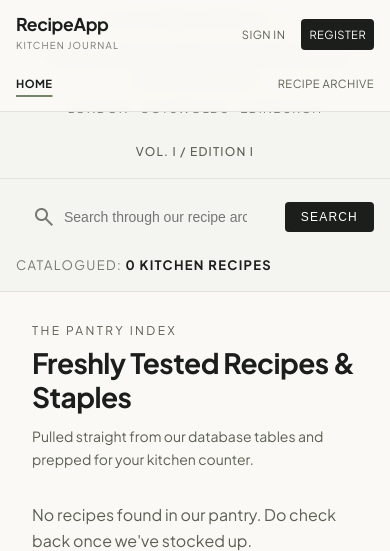
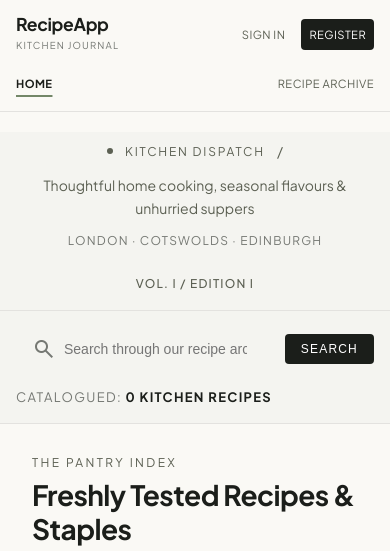
Before and after one commit to bdc-gh/CSCK543-end-of-module-assessment, a PHP site: page / in a window 390 px wide. Shown: the top 551 px of the page. Run offline with PHP 8.4, Linux system fonts and the light colour scheme; data that the repository does not hold is empty.

Commit message:
keep mobile homepage content clear of header

```diff
--- a/assets/css/recipes.css
+++ b/assets/css/recipes.css
@@ -913,7 +913,7 @@ a.favourite-button:visited { color: #30332F; }
     text-align: center;
 }
 .kitchen-ribbon {
-    margin-top: 0;
+    margin-top: 132px;
     padding-top: 0.5rem;
 }
 
```
